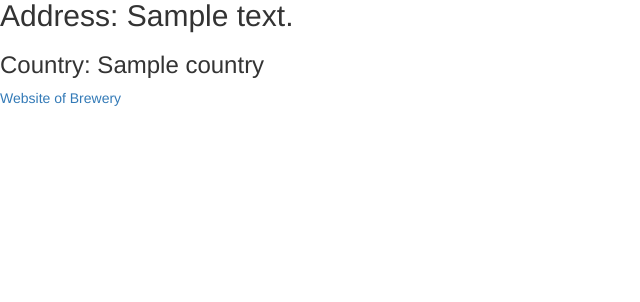
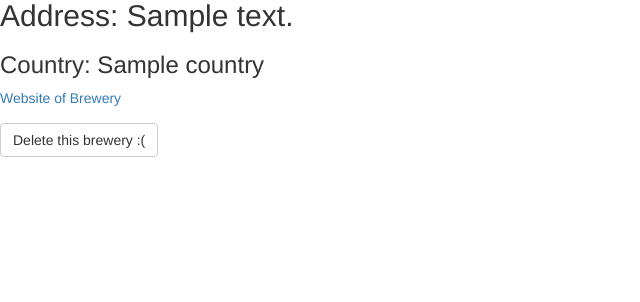
Before and after one commit to Pawlik-Lukasz/BreweryWebsite, a Flask app: template templates/favourites.html in a window 1280 px wide. Shown: the part 173-475 px from the top of the page, without its empty margins (0-640 px from the left). Run offline with Flask 3, Linux system fonts and the light colour scheme; the template is opened without the code that fills it: most values are stand-ins (such as "Sample title", 1, 10 or a date in 2020); some libraries are stand-ins or nearby versions.

Commit message:
Can delete breweries from favourite list

```diff
--- a/main.py
+++ b/main.py
@@ -64,5 +64,17 @@ def favourites():
         return redirect(url_for('home'))
 
 
+@app.route('/deleted', methods=["POST"])
+def delete_fav():
+    with open("fav_brew.txt", "r") as f:
+        lines = f.readlines()
+    with open('fav_brew.txt', 'w', encoding='utf-8') as f:
+        for line in lines:
+            if request.form["brewery-delete"] not in line:
+                f.write(line)
+    flash(f'Your favourite brewery {request.form["brewery-delete"]} was deleted :(')
+    return redirect(url_for('home'))
+
+
 if __name__ == '__main__':
     app.run(debug=True)
--- a/templates/favourites.html
+++ b/templates/favourites.html
@@ -2,12 +2,27 @@
 {% include "navbar.html" %}
 
 {% block content %}
+    {% if list_of_brews == []: %}
+        <p>No favourite breweries here yet!</p>
+
+    {% else: %}
         {% for brew in list_of_brews: %}
             <p>This is Your fav!</p>
             <h1>Name: {{ brew["name"] }}</h1>
             <h2>Address: {{ brew["address_1"] }}</h2>
             <h3>Country: {{ brew["country"] }}</h3>
             <a href="{{ brew['website_url'] }}"> Website of Brewery </a>
+            <div>
+                <form action="{{ url_for('delete_fav') }}"
+                      method="post"
+                      id="delForm"
+                      name="delBrewery">
+                <div class="form-group">
+                    <input type="hidden" name="brewery-delete" value="{{ brew['name'] }}"/>
+                </div>
+                <button type="submit" class="btn btn-default">Delete this brewery :(</button>
+                </form>
+            </div>
         {% endfor %}
-
+    {% endif %}
 {% endblock %}
--- a/templates/navbar.html
+++ b/templates/navbar.html
@@ -10,8 +10,6 @@
                 <a class="dropdown-toggle" data-toggle="dropdown">Search Your Brewery
                     <span class="caret"></span></a>
                 <ul class="dropdown-menu">
-                    <!-- Will make Search, where 5 random breweries will go. From there will be "Add to favourite"
-                    or "Contact this brewery"-->
                     <li><a href="{{ url_for('search') }}">Search</a></li>
                     <li><a href="{{ url_for('favourites') }}">Favourite Breweries</a></li>
                 </ul>
--- a/templates/search.html
+++ b/templates/search.html
@@ -1,7 +1,7 @@
 {% extends "base.html" %}
 {% include "navbar.html" %}
+
 {% block content %}
-
     <form action="{{ url_for('search') }}"
           method="post"
           id="searchForm"
```
Also changed, not shown: templates/index.html (+5 -4 lines), templates/results.html (indentation only). Lines whose indentation alone changed are shown as unchanged.
